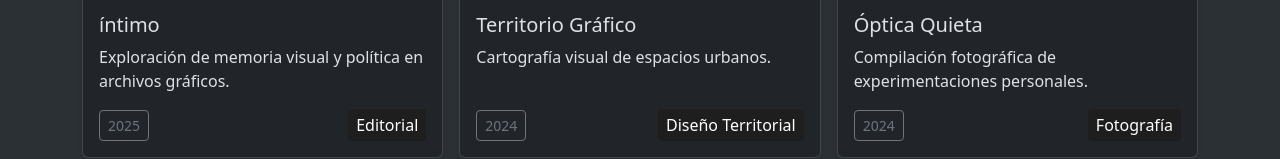
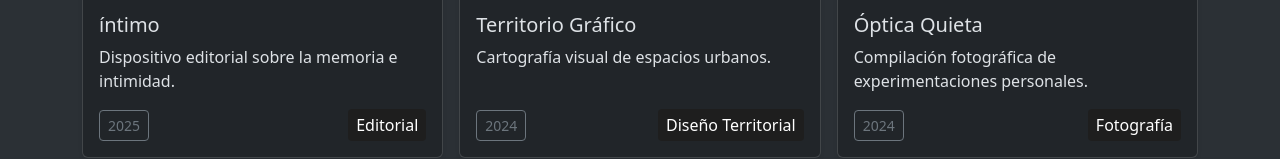
Before and after one commit to ant-nia/c9, a plain HTML site: page album.html in a window 1280 px wide. Shown: the part 772-931 px from the top of the page. Drawn offline with nearby package versions, Linux system fonts and the light colour scheme.

Commit message:
Update album.html

```diff
--- a/album.html
+++ b/album.html
@@ -93,7 +93,7 @@
                 title: "íntimo",
                 date: "Editorial",
                 photo: "patio.jpg",
-                description: "Exploración de memoria visual y política en archivos gráficos.",
+                description: "Dispositivo editorial sobre la memoria e intimidad.",
                 category: "2025"
             },
             {
```
